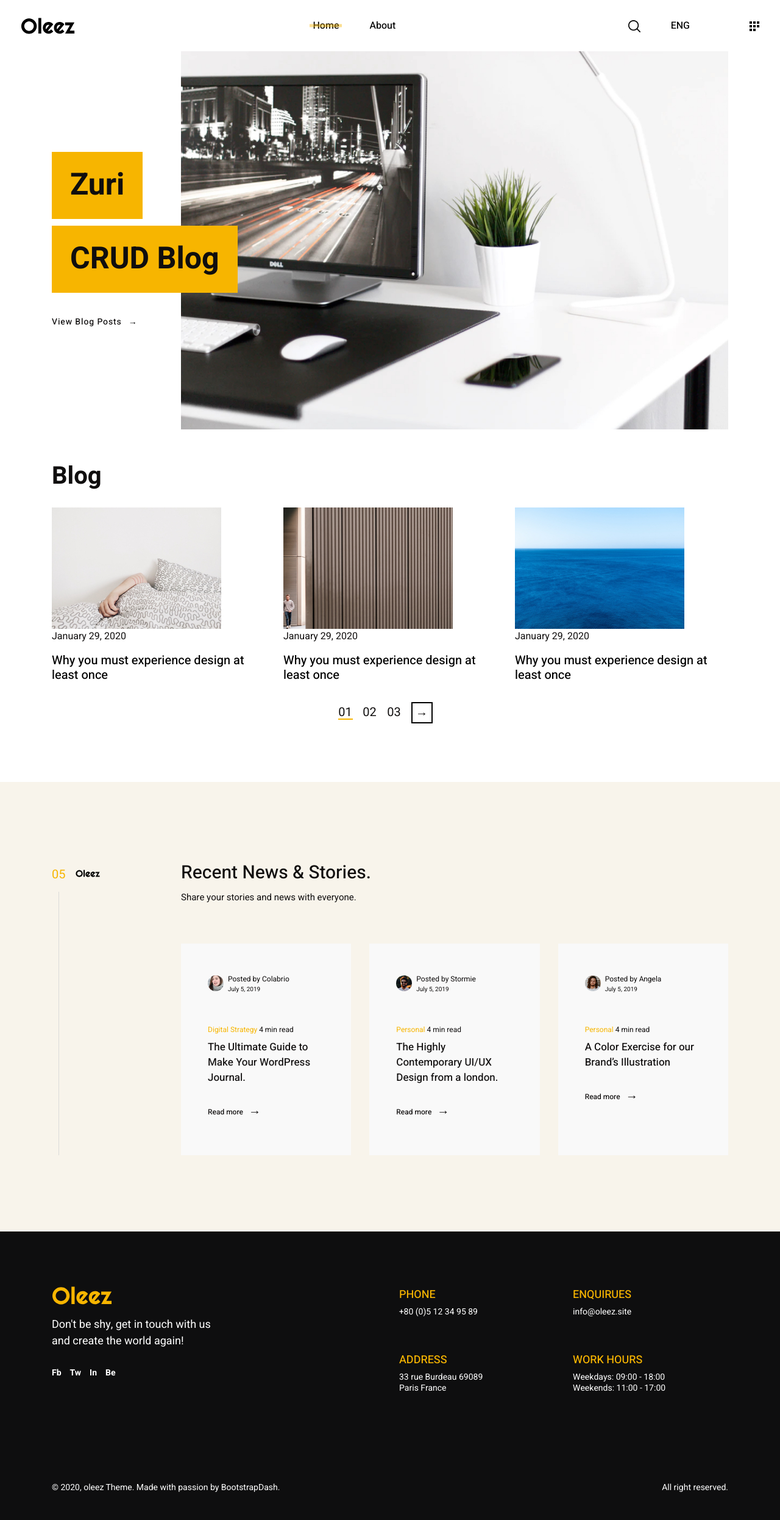
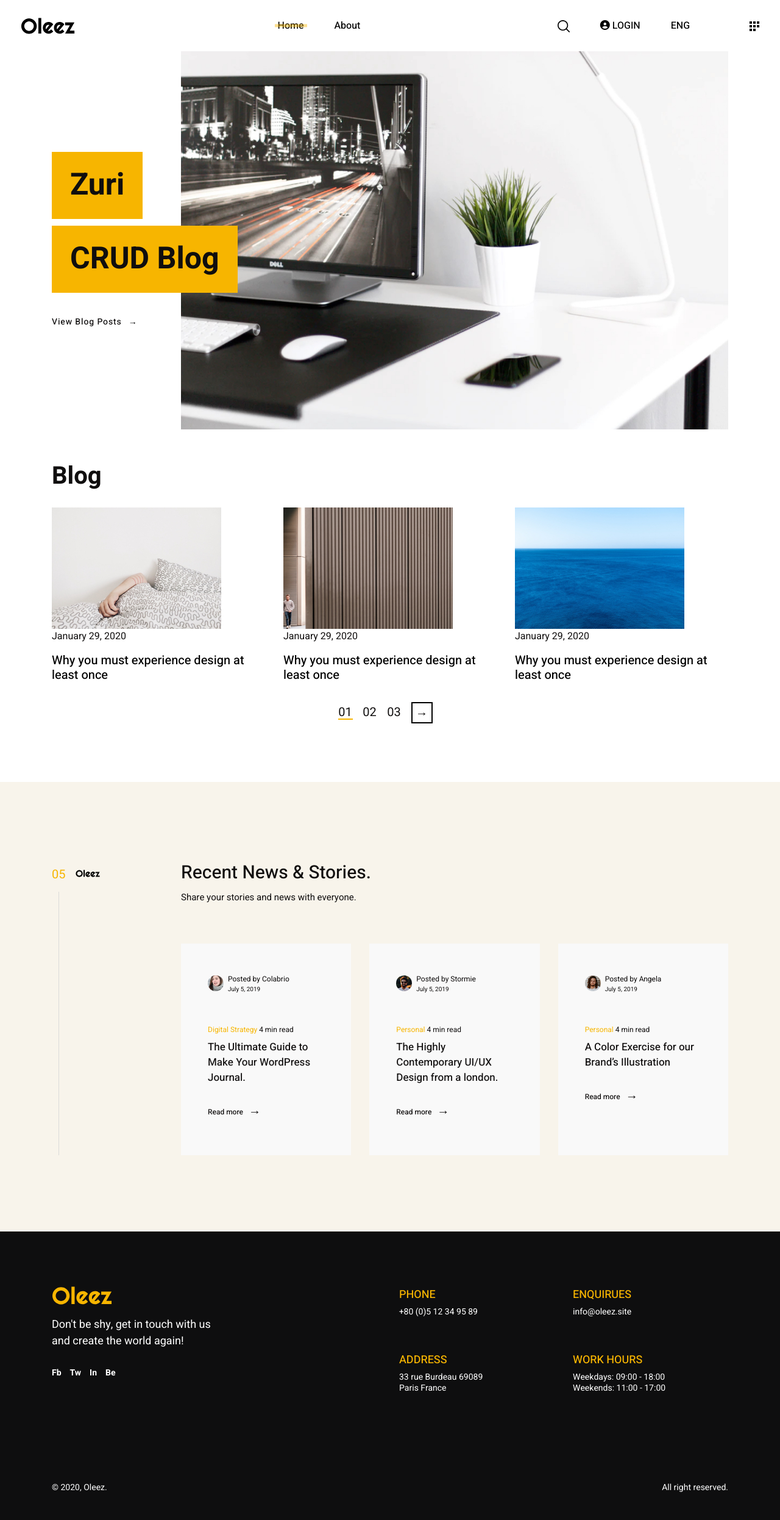
Before and after one commit to davideke1/-, a Django app: page / in a window 1280 px wide. Shown: the whole page at 61% size. Run offline with Django 3.2, Linux system fonts and the light colour scheme; some libraries are stand-ins or nearby versions.

Commit message:
Update base template

```diff
--- a/crud_blog/templates/crud_blog/base.html
+++ b/crud_blog/templates/crud_blog/base.html
@@ -11,6 +11,7 @@
     <link rel="stylesheet" href="{% static "vendors/slick-carousel/slick.css" %}">
     <link rel="stylesheet" href="{% static "vendors/slick-carousel/slick-theme.css" %}">
     <link rel="stylesheet" href="{% static "css/style.css" %}">
+    <script src="https://kit.fontawesome.com/6e47be172b.js" crossorigin="anonymous"></script>
     <script src="{% static "vendors/jquery/jquery.min.js" %}"></script>
     <script src="{% static "js/loader.js" %}"></script>
 </head>
@@ -28,10 +29,9 @@
                     <img src="{% static 'images/search.svg' %}" alt="search" />
                     </a>
                 </li>
-            <li class="nav-item nav-item-cart">
-                <a class="nav-link" href="#!">
-                <span class="cart-item-count">0</span>
-                <img src="{% static 'images/shopping-cart.svg' %}" alt="cart" />
+                <li class="nav-item">
+                    <a class="nav-link nav-link-btn" href="#!">
+                        <i class="fa fa-user-circle" aria-hidden="true"></i> LOGIN
                     </a>
                 </li>
                 <li class="nav-item dropdown d-none d-sm-block">
@@ -69,18 +69,23 @@
             <div class="collapse navbar-collapse" id="oleezMainNav">
             <ul class="navbar-nav mx-auto mt-2 mt-lg-0">
                 <li class="nav-item active">
-                <a class="nav-link" href="index.html"
+                    <a class="nav-link" href="{% url 'home' %}"
                         >Home <span class="sr-only">(current)</span></a
                     >
                 </li>
                 <li class="nav-item">
-                <a class="nav-link" href="about.html">About</a>
+                    <a class="nav-link" href="{% url 'about' %}">About</a>
                 </li>
             </ul>
             <ul class="navbar-nav d-none d-lg-flex">
                 <li class="nav-item">
                     <a class="nav-link nav-link-btn" href="#!" data-toggle="searchModal">
                         <img src="{% static 'images/search.svg' %}" alt="search" />
+                    </a>
+                </li>
+                <li class="nav-item">
+                    <a class="nav-link" href="{% url 'blog:login' %}">
+                        <i class="fa fa-user-circle" aria-hidden="true"></i> LOGIN
                     </a>
                 </li>
                 <li class="nav-item dropdown">
@@ -166,14 +171,7 @@
         </div>
         <div class="footer-text">
         <p class="mb-md-0">
-            © 2020, oleez Theme. Made with passion by
-            <a
-            href="https://www.bootstrapdash.com"
-            target="_blank"
-            rel="noopener noreferrer"
-            class="text-reset"
-            >BootstrapDash</a
-            >.
+            © 2020, Oleez.
         </p>
         <p class="mb-0">All right reserved.</p>
         </div>
```
Lines whose indentation alone changed are shown as unchanged.
